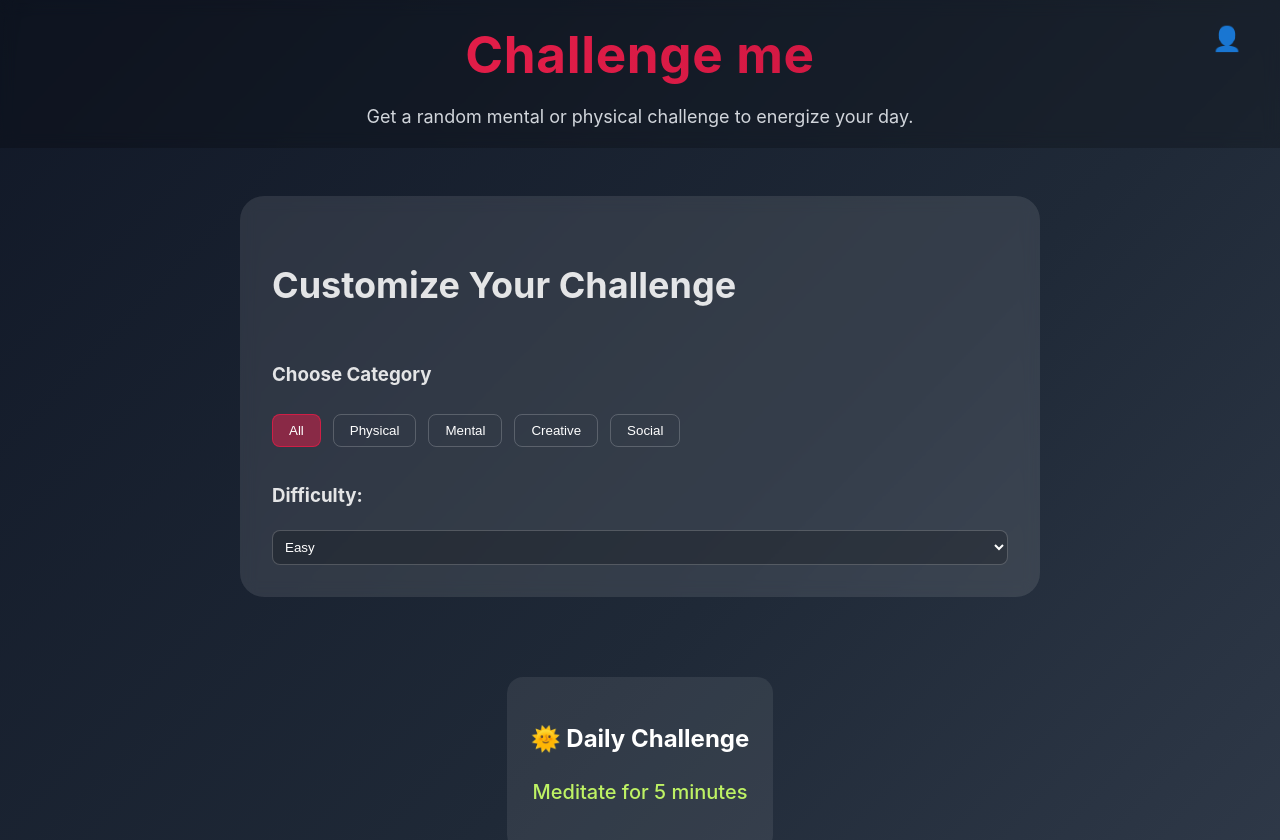
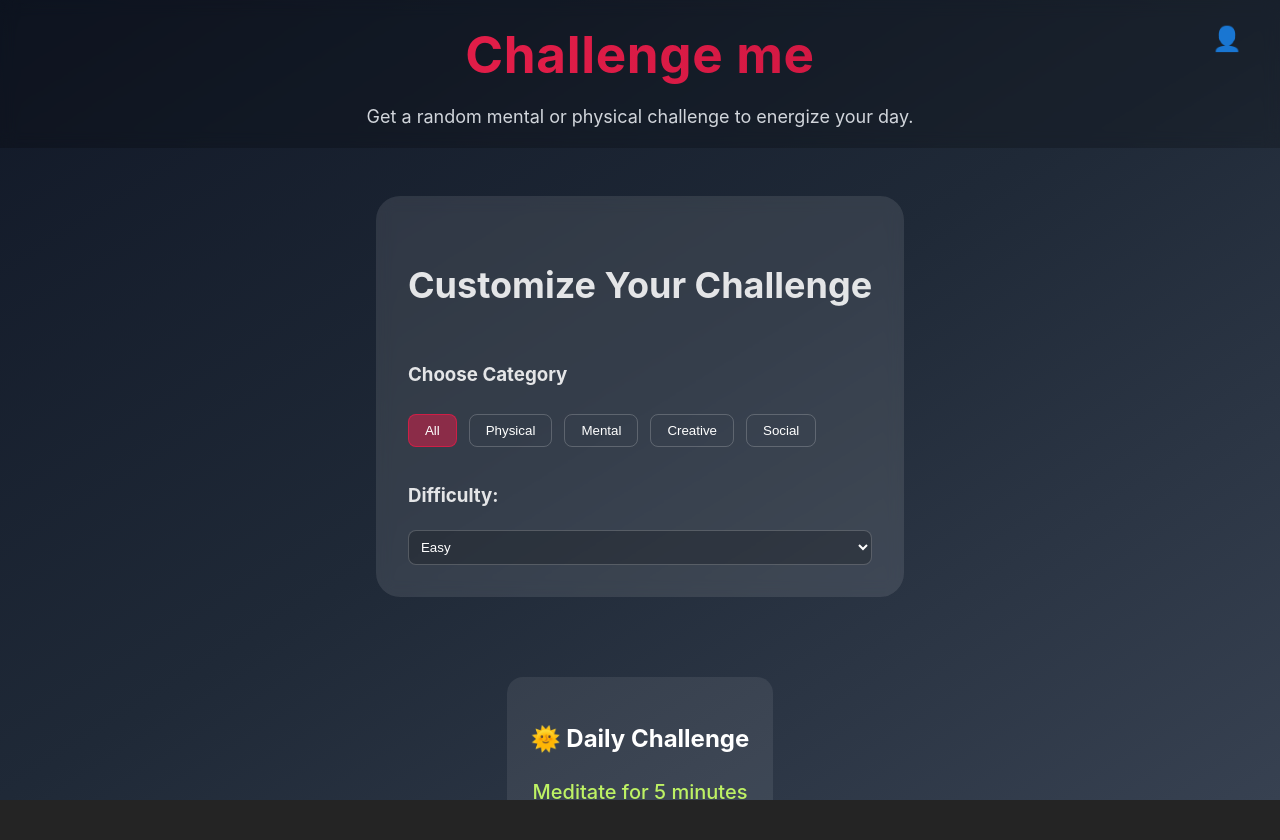
Before and after one commit to robertoandino/challenge-me, a React (Vite) app: page / in a window 1280 px wide. Shown: the top 840 px of the page. After the commit the page ends 800 px from the top, so only its background shows below. Built offline with nearby package versions, Linux system fonts and the light colour scheme.

Commit message:
Enhance main container styles for improved layout and overflow handling

```diff
--- a/src/pages/Home.css
+++ b/src/pages/Home.css
@@ -40,6 +40,12 @@ html, body {
 
 .main-container {
     min-height: 100vh;
+    height: 100vh;
+    display: flex;
+    flex-direction: column;
+    justify-content: flex-start;
+    align-items: stretch;
+    overflow: hidden;
     background: linear-gradient(to bottom right, #111827, #1F2937, #374151);
 }
 
```
